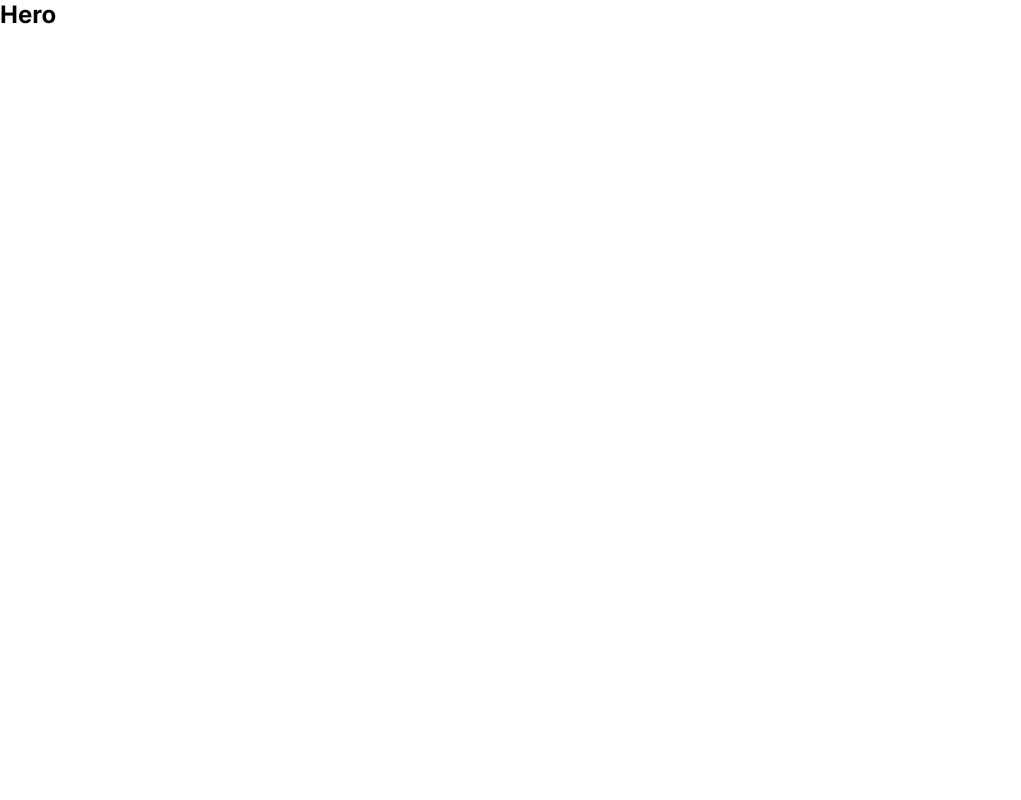
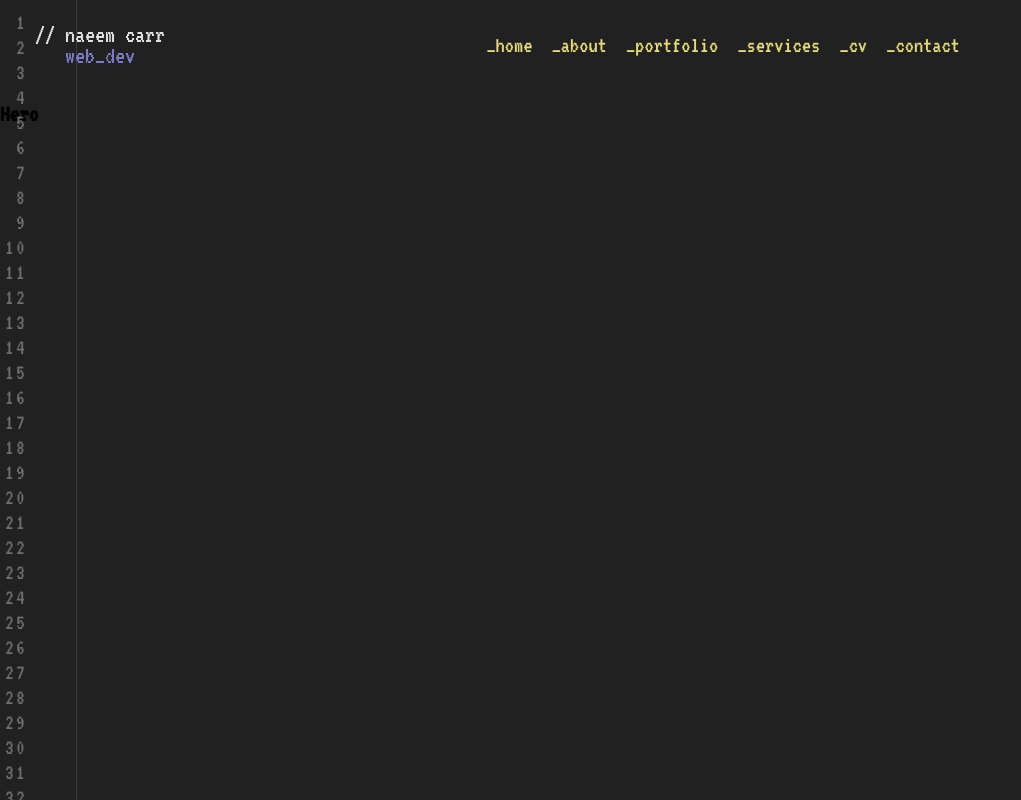
Before and after one commit to naeem2000/personal-website-next, a Next.js app: page / in a window 1280 px wide. Shown: the top 800 px of the page, without its empty margins (0-1021 px from the left). Built offline with nearby package versions, Linux system fonts and the light colour scheme.

Commit message:
started on nav

```diff
--- /dev/null
+++ b/app/Nav/page.tsx
@@ -0,0 +1,37 @@
+'use client';
+import React, { useState } from 'react';
+
+export default function Nav() {
+	const [open, setOpen] = useState<boolean>(false);
+	return (
+		<nav className={`nav max-width `}>
+			<div className='nav-left'>
+				<h1>// naeem carr</h1>
+				<p>web_dev</p>
+			</div>
+			<div className={`nav-right ${open ? 'mobile-nav-open' : ''}`}>
+				<ul>
+					<li>
+						<a href=''>_home</a>
+					</li>
+					<li>
+						<a href=''>_about</a>
+					</li>
+					<li>
+						<a href=''>_portfolio</a>
+					</li>
+					<li>
+						<a href=''>_services</a>
+					</li>
+					<li>
+						<a href=''>_cv</a>
+					</li>
+					<li>
+						<a href=''>_contact</a>
+					</li>
+				</ul>
+			</div>
+			<button onClick={() => setOpen(true)}>open</button>
+		</nav>
+	);
+}
--- a/app/globals.css
+++ b/app/globals.css
@@ -1,8 +1,138 @@
+@import url('https://fonts.googleapis.com/css2?family=VT323&display=swap');
+
+/* CONSTANTS START */
+
+:root {
+  --main-bg: #212121;
+  --white: #DEDEDE;
+  --border-color: #3C3C3C;
+  --purple: #7B7BC5;
+  --yellow: #E6DB74;
+}
+
 * {
   margin: 0;
   padding: 0;
 }
 
+html {
+  background-color: var(--main-bg);
+}
+
 section {
   height: 100vh;
+  position: relative;
+  margin: 0% 4%;
+  padding: 8% 0% 4%;
+  font-family: 'VT323', monospace;
 }
+
+img {
+  height: auto;
+  max-width: 100%;
+}
+
+a {
+  color: unset;
+  text-decoration: none;
+}
+
+.max-width {
+  max-width: 1730px;
+  width: 100%;
+  margin-left: auto;
+  margin-right: auto;
+}
+
+.side-image {
+  position: fixed;
+  max-width: 76px;
+  width: 100%;
+  background: none;
+  border-right: 1px solid var(--border-color);
+  z-index: 5;
+}
+
+/* CONSTANTS END */
+
+/* NAV START */
+
+nav {
+  position: fixed;
+  right: 0;
+  left: 0;
+  display: flex;
+  align-items: center;
+  justify-content: space-between;
+  min-height: 90px;
+  background-color: var(--nav-bg);
+  padding-left: 35px;
+  padding-right: 35px;
+  margin: 0% 4%;
+  font-family: 'VT323', monospace;
+  z-index: 5;
+}
+
+.mobile-nav-open {
+  position: fixed;
+  transform: translateX(30px);
+  flex-direction: column;
+  height: 100vh;
+}
+
+nav .nav-left {
+  display: flex;
+  justify-content: center;
+  align-items: center;
+  flex-direction: column;
+  width: auto;
+}
+
+nav .nav-left h1 {
+  color: var(--white);
+  font-weight: lighter;
+  font-size: 25px;
+  line-height: 0.9em;
+}
+
+nav .nav-left p {
+  font-size: 25px;
+  color: var(--purple);
+  line-height: 0.8em;
+}
+
+nav .nav-right {
+  display: flex;
+  align-items: flex-end;
+  justify-content: flex-end;
+  width: 37%;
+}
+
+nav .nav-right ul {
+  display: flex;
+  justify-content: space-between;
+  list-style: none;
+  width: 100%;
+}
+
+nav .nav-right ul li a {
+  font-size: 23px;
+  color: var(--yellow);
+  transition: all 0.2s linear;
+}
+
+nav .nav-right ul li a:hover {
+  color: var(--purple);
+}
+
+.page-active {
+  color: #244249;
+}
+
+@media screen and (max-width: 320px) {
+  nav .nav-right ul {
+    flex-direction: column;
+  }
+}
+
+/* NAV END */
--- a/app/hero/page.tsx
+++ b/app/hero/page.tsx
@@ -2,7 +2,7 @@ import React from 'react';
 
 export default function Hero() {
 	return (
-		<section>
+		<section className='hero max-width'>
 			<h1>Hero</h1>
 		</section>
 	);
--- a/app/page.tsx
+++ b/app/page.tsx
@@ -1,6 +1,11 @@
 import dynamic from 'next/dynamic';
+import Image from 'next/image';
 
 export default function Home() {
+	const Nav = dynamic(() => import('./Nav/page'), {
+		ssr: false,
+	});
+
 	const Hero = dynamic(() => import('./hero/page'), {
 		ssr: false,
 	});
@@ -8,9 +13,18 @@ export default function Home() {
 	const About = dynamic(() => import('./about/page'), {
 		ssr: false,
 	});
-
 	return (
 		<>
+			<div className='side-image'>
+				<Image
+					src='/ide-line-numbers.png'
+					alt='ide-line-numbers'
+					width={40}
+					height={1260}
+					sizes='(height: 100%)'
+				/>
+			</div>
+			<Nav />
 			<Hero />
 			<About />
 		</>
```
Also changed, not shown: public/ide-line-numbers.png (added).
